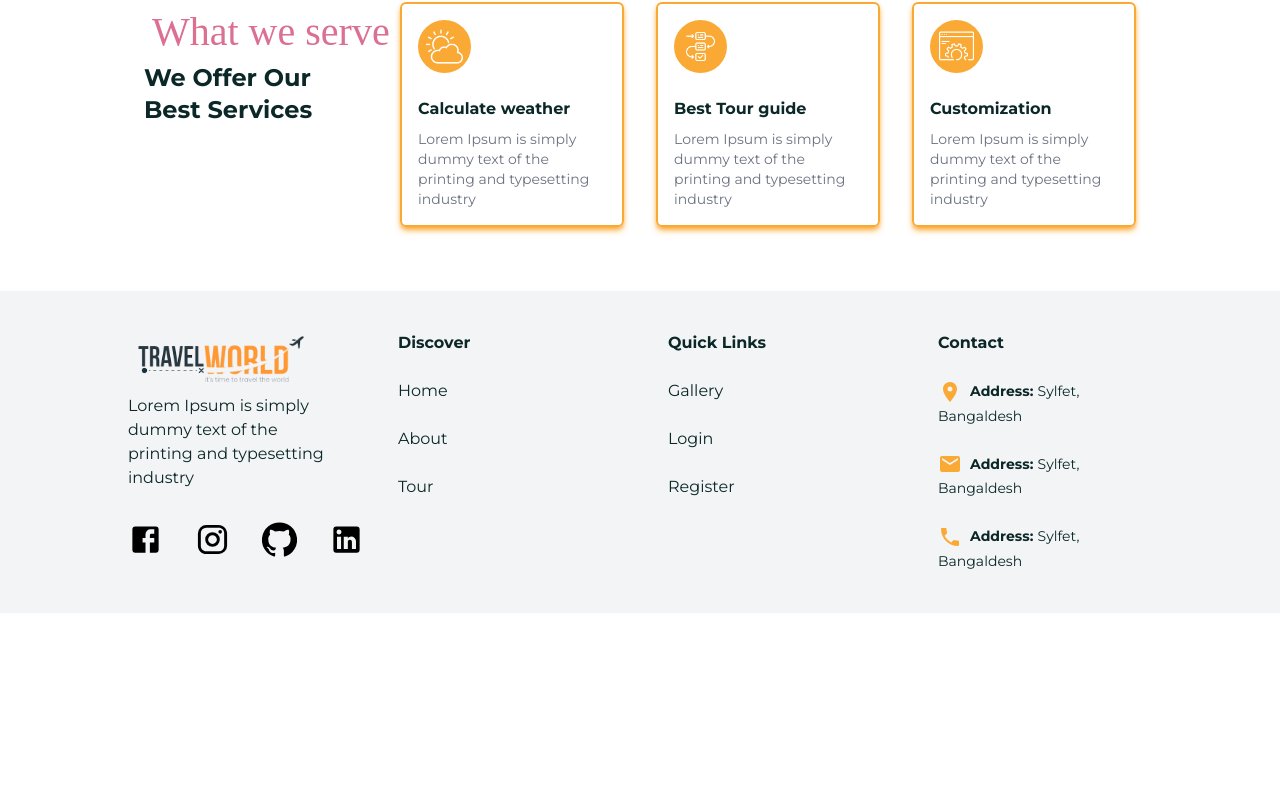
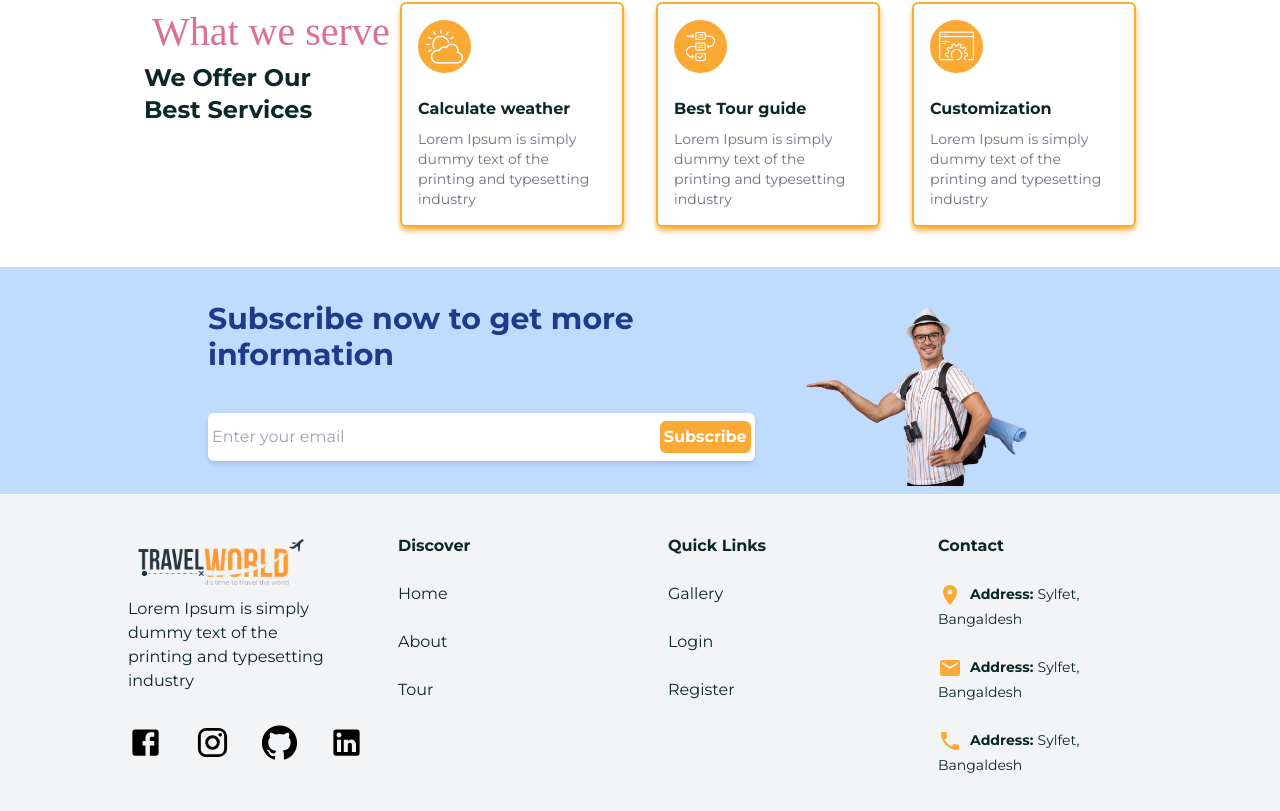
Before and after one commit to boualem06/Tours-Travel, a React (Create React App) app: page /home in a window 1280 px wide. Shown: the part 842-1653 px from the top of the page. Before the commit the page ends 1455 px from the top, so only its background shows below. Built offline with nearby package versions, Linux system fonts and the light colour scheme; a web font is replaced by a local one.

Commit message:
modifying the subscribe page

```diff
--- a/src/components/Layout.js
+++ b/src/components/Layout.js
@@ -7,7 +7,7 @@ const Layout=()=>{
         <Header></Header>
         <div className="mt-28"></div>
         <Routers></Routers>
-        <div className="mb-16"></div>
+        {/* <div className="mb-16"></div> */}
         <Footer></Footer>
          </>
     )
--- a/src/components/Subscribe.js
+++ b/src/components/Subscribe.js
@@ -2,7 +2,7 @@ import pic from "../assets/images/male-tourist.png"
 const Subscribe = () => {
 
     return (
-        <div className="flex flex-rows md:flex-cols items-center justify-between bg-blue-200 lg:px-40 md:px-14 px-4 py-2">
+        <div className="flex flex-rows md:flex-cols items-center justify-between bg-blue-200 lg:px-52 md:px-14 px-4 py-2">
             <div>
                 <h1 className="text-3xl font-bold text-blue-900"> Subscribe now to get more information</h1>
                 <div className="flex px-1 py-2 bg-white items-center justify-between mt-10 rounded-md shadow-md">
@@ -11,7 +11,7 @@ const Subscribe = () => {
                 </div>
             </div>
             <div>
-                <img className="hidden sm:block" src={pic} alt='tourist'></img>
+                <img style={{maxHeight:"15rem"}} className="hidden sm:block" src={pic} alt='tourist'></img>
             </div>
         </div>
     )
--- a/src/pages/Home.js
+++ b/src/pages/Home.js
@@ -5,9 +5,10 @@ import worldImg from '../assets/images/world.png'
 import Subtitle from '../shared/Subtitle'
 import SearchBar from '../components/SearchBar'
 import Offers from '../components/Offers'
+import Subscribe from '../components/Subscribe'
 const Home = () => {
     return (
-        <div>
+        <div >
 
 
             <div className='flex-rows w-full md:grid md:grid-cols-2 items-center justify-between  gap-4 lg:px-32 md:px-20 px-2 pt-4'>
@@ -52,7 +53,9 @@ const Home = () => {
             <div className='lg:px-36 px-2 md:px-20 mt-16'>
                 <Offers></Offers>
             </div>
-
+            <div className='mt-10'>
+                <Subscribe></Subscribe>
+            </div>
 
 
         </div>
--- a/src/pages/SearchResult.js
+++ b/src/pages/SearchResult.js
@@ -26,7 +26,7 @@ const SearchResult = () => {
                 </div>
             </div>
 
-        <div className="mt-20">
+        <div className="mt-20 mb-0">
         <Subscribe></Subscribe>
         </div>
 
```
